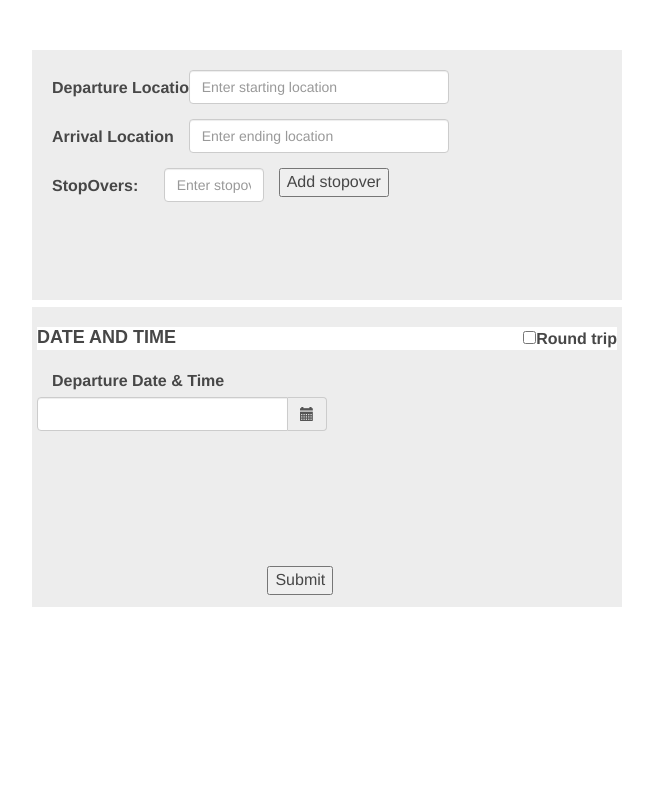
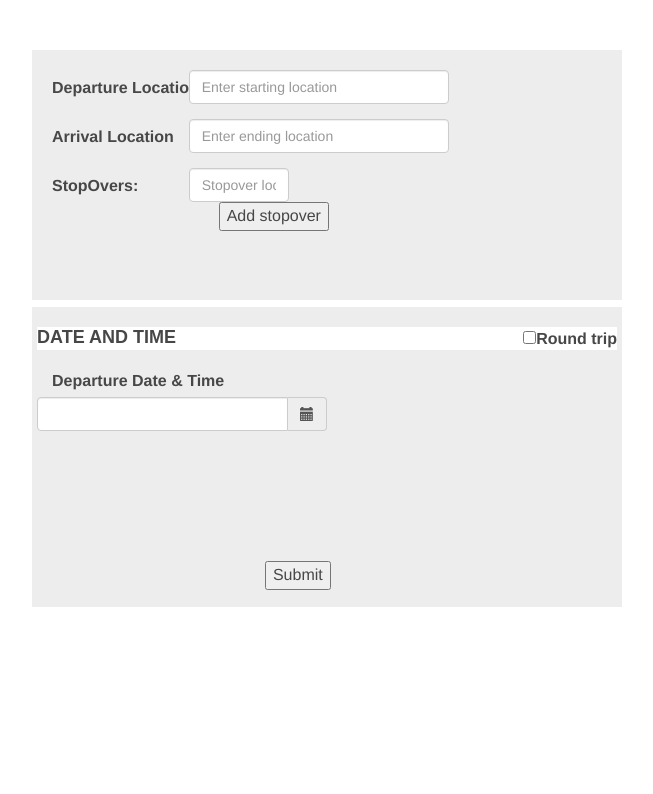
Before and after one commit to Himanshu372/Bike-pool-app, a Django app: template bike_app/templates/bike_app/offer_ride.html in a window 1280 px wide. Shown: the part 32-826 px from the top of the page, without its empty margins (313-966 px from the left). Run offline with Django 3.2, Linux system fonts and the light colour scheme; the template is opened without the code that fills it, so the values that code supplies are empty; parts of the project's set-up code (start-up, migrations or seed data) failed here and were passed over; some libraries are stand-ins or nearby versions.

Commit message:
JS code refactore

```diff
--- a/bike_app/static/bike_app/css/offer_ride.css
+++ b/bike_app/static/bike_app/css/offer_ride.css
@@ -150,7 +150,15 @@
 		    margin-left: 40px;
 		}
 
+        .stopover{
+            margin-left: 25px;
+        }
+
 		.submit-button-class{
-            margin-top: 120px;
+            margin-top: 100px;
             margin-right: 150px;
 		}
+
+		#stopover-button{
+		    margin-left: 70px;
+		}
--- a/bike_app/static/bike_app/js/js_func.js
+++ /dev/null
@@ -1,3 +0,0 @@
-$(function () {
-    $("#datetimepicker1").datetimepicker();
-});
--- /dev/null
+++ b/bike_app/static/bike_app/js/offer_ride.js
@@ -0,0 +1,39 @@
+$(function() {
+      var datetimepicker = {
+        init: function(){
+            $("#datetimepicker1").datetimepicker();
+        }
+      }
+
+      var increase_height_on_button_click = {
+        init: function(){
+            $('#stopover-button').click(function(){
+            $('.departure-arrival-stopover-container').css({'height' : '+=25px'});
+            console.log('Height is increased');
+            });
+        }
+      }
+
+      var add_arrival_datetime = {
+        init: function(){
+             $('#checkbox').change(function(){
+                if(this.checked){
+                    $('.date-time-submit-container').css({'height' : '+=100px'});
+                    $('.form-group-submit').css({'top' : '+=40px'});
+                    console.log('Height is increased and padding is added');
+                }
+                else{
+                    $('.date-time-submit-container').css({'height' : '-=100px'});
+                    $('.form-group-submit').css({'top' : '-=40px'});
+                    console.log('Height and padding decreased');
+                }
+             });
+        }
+      }
+
+
+      datetimepicker.init();
+      add_arrival_datetime.init();
+      increase_height_on_button_click.init();
+
+});
--- a/bike_app/templates/bike_app/offer_ride.html
+++ b/bike_app/templates/bike_app/offer_ride.html
@@ -76,13 +76,12 @@
                 <label class="control-label col-sm-2">StopOvers:</label>
                 <div class="col-sm-6">
                     <div class="col-sm-6" id="dynamicInput">
-                        <input type="text" name="stopover_0" placeholder="Enter stopover location" class="form-control">
+                        <input type="text" name="stopover_0" id="stopover_0" placeholder="Stopover location" class="form-control stopover">
                     </div>
-
 
                     <!--Add Stopover button-->
                     <div>
-                        <input type="button" value="Add stopover" onClick="addInput('dynamicInput');" id="stopover-button" style="">
+                        <input type="button" value="Add stopover" onClick="addInput('dynamicInput');" id="stopover-button">
                     </div>
                 </div>
             </div>
@@ -108,11 +107,11 @@
                         </div>
                     </div>
                 </div>
-                <div class="form-group-submit">
+            </div>
+            <div class="form-group-submit">
                     <div class="col-sm-offset-2 col-sm-10">
                         <button type="submit" class="submit-button-class" id="sumbit-button">Submit</button>
                     </div>
-                </div>
             </div>
         </div>
     </form>
@@ -142,7 +141,7 @@
     function addInput(divName) {
 
         var newdiv = document.createElement('div');
-        newdiv.innerHTML = "<input type='text' name='stopover_" + counter + "' placeholder='Enter stopver location' class='form-control'>";
+        newdiv.innerHTML = "<input type='text' name='stopover_" + counter + "' placeholder='Stopver location' class='form-control stopover'>";
         // if counter <= limit {
         //     document.getElementById(divName).appendChild(newdiv);
         //     counter++;
@@ -156,10 +155,10 @@
         var addHTMLstring = '<label style="text-align: left; display: block; padding-left: 15px" id="arrival-date-time-label">Arrival Date & Time</label><div class="col-sm-6 clearfix"><div class="form-group"><div class="input-group date" id="datetimepicker2"><input type="text" class="form-control" name="datetimepicker-arrival"/><span class="input-group-addon"><span class="glyphicon glyphicon-calendar"></span></span></div></div>';
         document.getElementById(divName).insertAdjacentHTML('beforeend', addHTMLstring);
 
-        var script = document.createElement('script');
-        script.type = 'text/javascript';
-        script.src = '../static/bike_app/js_func.js'
-        $('head').append(script);
+<!--        var script = document.createElement('script');-->
+<!--        script.type = 'text/javascript';-->
+<!--        script.src = '../static/bike_app/js_func.js'-->
+<!--        $('head').append(script);-->
 
 
         console.log('Arrival date & time panel added');
@@ -174,52 +173,16 @@
         }
         else
         {
-            var label = document.getElementById('arrival-date-time-label');
-            document.getElementById('date-and-time').removeChild(label);
-            var div = document.getElementById('arrival-date-time-div');
-            document.getElementById('date-and-time').removeChild(div);
-
-
+<!--            var label = document.getElementById('arrival-date-time-label');-->
+<!--            document.getElementById('date-and-time').removeChild(label);-->
+<!--            var div = document.getElementById('arrival-date-time-div');-->
+<!--            document.getElementById('date-and-time').removeChild(div);-->
+                var date_time_class = document.getElementById('arrival-date-time-label');
+                $(label).removeClass();
         }
     }
 
-
-
-
-
-$('#stopover-button').click(function(){
-        $('.departure-arrival-stopover-container').css({'height' : '+=25px'});
-
-        console.log('Height is increased');
-    });
-
-
-
-$('#checkbox').change(function(){
-        if(this.checked){
-            $('.date-time-submit-container').css({'height' : '+=100px'});
-            $('.form-group-submit').css({'top' : '+=40px'});
-            console.log('Height is increased and padding is added');
-        }
-        else{
-            $('.date-time-submit-container').css({'height' : '-=100px'});
-            $('.form-group-submit').css({'top' : '-=40px'});
-            console.log('Height and padding decreased');
-
-        }
-    });
-
-
-$(function () {
-        $('#datetimepicker1').datetimepicker();
-        console.log('Datetimepicker function executed');
-    });
-
-// $('#checkbox').click(addDateandTime('form-group has-feedback'){
-//         console.log('Arrival Date and time panel added');
-//     });
-
-
 </script>
+<script type="text/javascript" src="../static/bike_app/js/offer_ride.js"></script>
 </body>
 </html>
```
